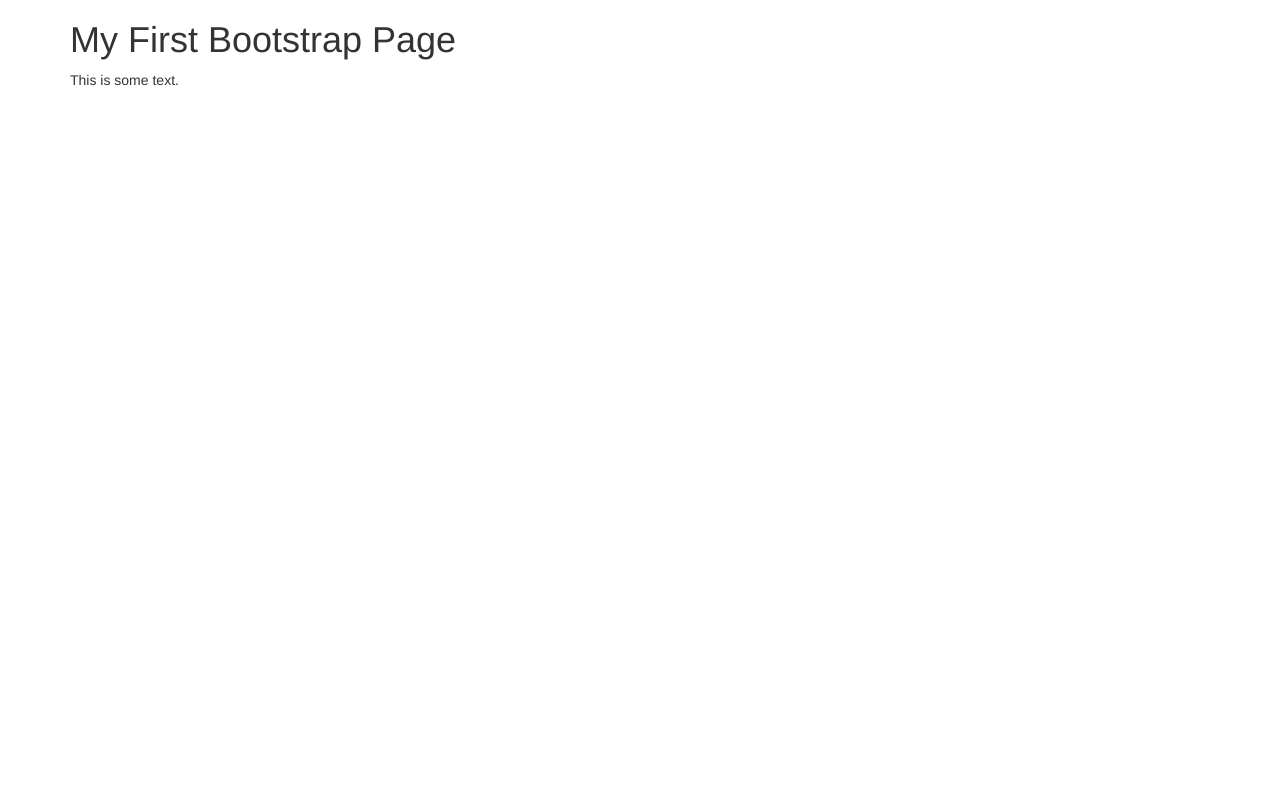
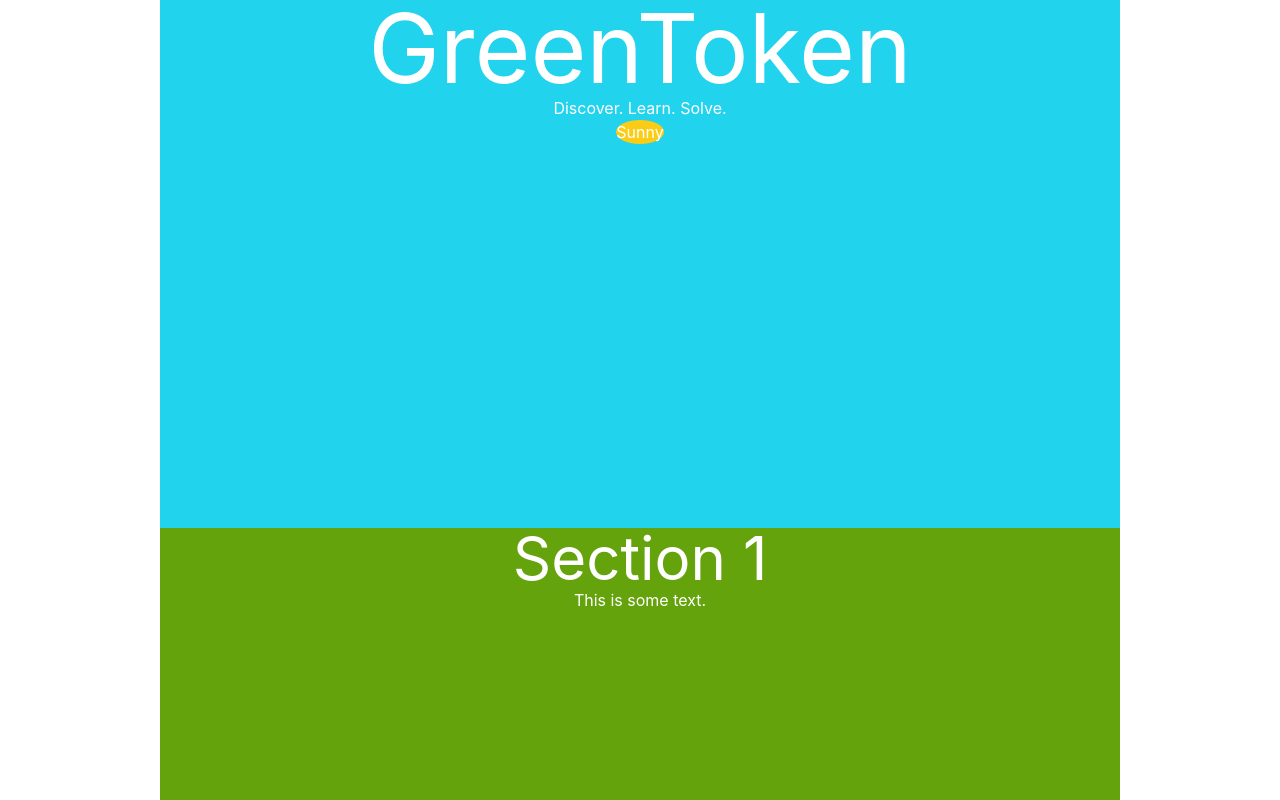
Before and after one commit to Vapidx4/Dawhacks2024, a Flask app: page / in a window 1280 px wide. Run offline with Flask 3, Linux system fonts and the light colour scheme; some libraries are stand-ins or nearby versions.

Commit message:
Update index.html

```diff
--- a/src/templates/index.html
+++ b/src/templates/index.html
@@ -4,16 +4,44 @@
   <title>Bootstrap Example</title>
   <meta charset="utf-8">
   <meta name="viewport" content="width=device-width, initial-scale=1">
-  <link rel="stylesheet" href="https://maxcdn.bootstrapcdn.com/bootstrap/3.4.1/css/bootstrap.min.css">
-  <script src="https://ajax.googleapis.com/ajax/libs/jquery/3.7.1/jquery.min.js"></script>
-  <script src="https://maxcdn.bootstrapcdn.com/bootstrap/3.4.1/js/bootstrap.min.js"></script>
+  <link rel="stylesheet" href="https://cdn.jsdelivr.net/npm/bootstrap@4.0.0/dist/css/bootstrap.min.css" integrity="sha384-Gn5384xqQ1aoWXA+058RXPxPg6fy4IWvTNh0E263XmFcJlSAwiGgFAW/dAiS6JXm" crossorigin="anonymous">
+  <script src="https://code.jquery.com/jquery-3.2.1.slim.min.js" integrity="sha384-KJ3o2DKtIkvYIK3UENzmM7KCkRr/rE9/Qpg6aAZGJwFDMVNA/GpGFF93hXpG5KkN" crossorigin="anonymous"></script>
+  <script src="https://cdn.jsdelivr.net/npm/popper.js@1.12.9/dist/umd/popper.min.js" integrity="sha384-ApNbgh9B+Y1QKtv3Rn7W3mgPxhU9K/ScQsAP7hUibX39j7fakFPskvXusvfa0b4Q" crossorigin="anonymous"></script>
+  <script src="https://cdn.jsdelivr.net/npm/bootstrap@4.0.0/dist/js/bootstrap.min.js" integrity="sha384-JZR6Spejh4U02d8jOt6vLEHfe/JQGiRRSQQxSfFWpi1MquVdAyjUar5+76PVCmYl" crossorigin="anonymous"></script>
+  <script src="https://cdn.tailwindcss.com"></script>
+  <style>
+    body, html {
+      margin: 0;
+      padding: 0;
+    }
+
+    body {
+      width: 100dvw;
+      height: 100dvh;
+      /* text-align: center; */
+    }
+
+    .info-div {
+        /* border-top-right-radius: 4rem;
+        border-top-left-radius: 4rem; */
+    }
+  </style>
 </head>
 <body>
 
-<div class="container">
-  <h1>My First Bootstrap Page</h1>
-  <p>This is some text.</p>
-</div>
+<main class="container-fluid flex flex-col justify-between bg-cyan-400 text-white w-3/4 h-full p-0">
+    <header class="text-center">
+        <h1 class="text-8xl">GreenToken</h1>
+        <p>Discover. Learn. Solve.</p>
+    </header>
+    <section class="bg-yellow-400 rounded-circle m-auto mt-12 flex items-center justify-center">
+        Sunny
+    </section>
+    <article class="info-div text-center bg-lime-600 h-1/2 flex-grow mt-96">
+        <h2 class="text-6xl">Section 1</h2>
+        <p>This is some text.</p>
+    </article>
+</main>
 
 </body>
 </html>
```
